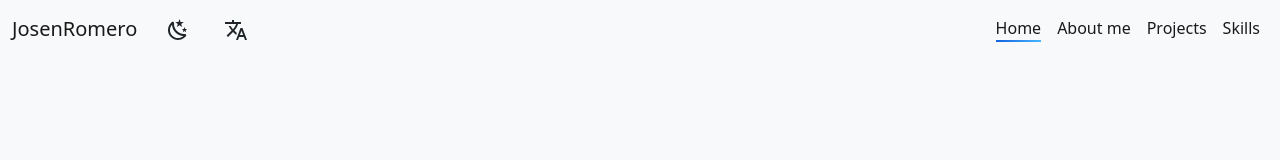
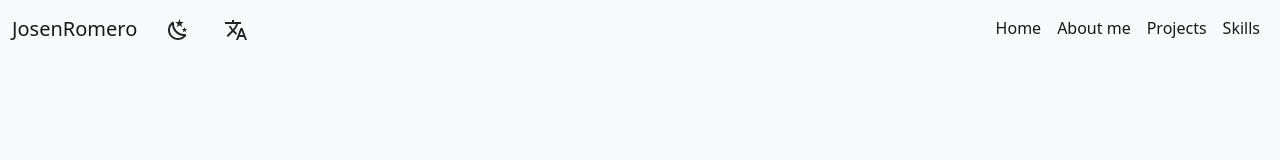
Before and after one commit to JosenRomero/My_Portfolio, a React (Vite) app: page / in a window 1280 px wide. Shown: the top 160 px of the page. Built offline with nearby package versions, Linux system fonts and the light colour scheme.

Commit message:
delete useScrollSpy file

```diff
--- a/src/components/Menu.jsx
+++ b/src/components/Menu.jsx
@@ -8,15 +8,11 @@ import { ThemeContext } from '../context/theme-context';
 
 import { IconSunny, IconMoon, IconTranslate } from '../Icons/Icons';
 
-import { useScrollspy } from '../hooks/useScrollspy';
-
 const Menu = () => {
 
     const { t, i18n } = useTranslation();
 
     const { dark, theme, toggle } = useContext(ThemeContext);
-
-    const { addActiveClass } = useScrollspy(["home", "about", "projects", "skills"], 50);
 
     const changeLanguage = (e) => {
         i18n.changeLanguage(e.target.value);
@@ -45,10 +41,10 @@ const Menu = () => {
                 <Navbar.Toggle aria-controls="basic-navbar-nav" />
                 <Navbar.Collapse id="basic-navbar-nav">
                     <Nav id={`nav-link-${theme}`} className="ms-auto">
-                        <Nav.Link className={addActiveClass("home")} href="/#home" eventKey={1}>{ t("menu.home") }</Nav.Link>
-                        <Nav.Link className={addActiveClass("about")} href="/#about" eventKey={2}>{ t("menu.about") }</Nav.Link>
-                        <Nav.Link className={addActiveClass("projects")} href="/#projects" eventKey={3}>{ t("menu.projects") }</Nav.Link>
-                        <Nav.Link className={addActiveClass("skills")} href="/#skills" eventKey={4}>{ t("menu.skills") }</Nav.Link>
+                        <Nav.Link href="/#home">{ t("menu.home") }</Nav.Link>
+                        <Nav.Link href="/#about">{ t("menu.about") }</Nav.Link>
+                        <Nav.Link href="/#projects">{ t("menu.projects") }</Nav.Link>
+                        <Nav.Link href="/#skills">{ t("menu.skills") }</Nav.Link>
                     </Nav>
                 </Navbar.Collapse>
             </Container>
--- a/src/hooks/useScrollspy.jsx
+++ /dev/null
@@ -1,53 +0,0 @@
-import { useState, useLayoutEffect } from "react";
-
-export const useScrollspy = (ids, offset) => {
-
-    const [activeId, setActiveId] = useState("");
-
-    useLayoutEffect(() => {
-
-        const listener = () => {
-
-            const scroll = window.pageYOffset;
-
-            const position = ids.map((id) => {
-
-                const element = document.getElementById(id);
-
-                if (!element) return { id, top: -1, bottom: -1 };
-
-                const rect = element.getBoundingClientRect();
-                const top = clamp(rect.top + scroll - offset);
-                const bottom = clamp(rect.bottom + scroll - offset);
-
-                return { id, top, bottom };
-
-            }).find(({ top, bottom }) => isBetween(scroll, top, bottom));
-
-            setActiveId(position?.id || "");
-
-        };
-
-        listener();
-
-        window.addEventListener("resize", listener);
-        window.addEventListener("scroll", listener);
-
-        return () => {
-            window.removeEventListener("resize", listener);
-            window.removeEventListener("scroll", listener);
-        };
-
-    }, [ids, offset]);
-
-    const clamp = (value) => Math.max(0, value);
-
-    const isBetween = (value, floor, ceil) => value >= floor && value <= ceil;
-
-    const addActiveClass = (id) => activeId === id ? "blueActive" : ""
-
-    return {
-        addActiveClass
-    }
-
-}
```
